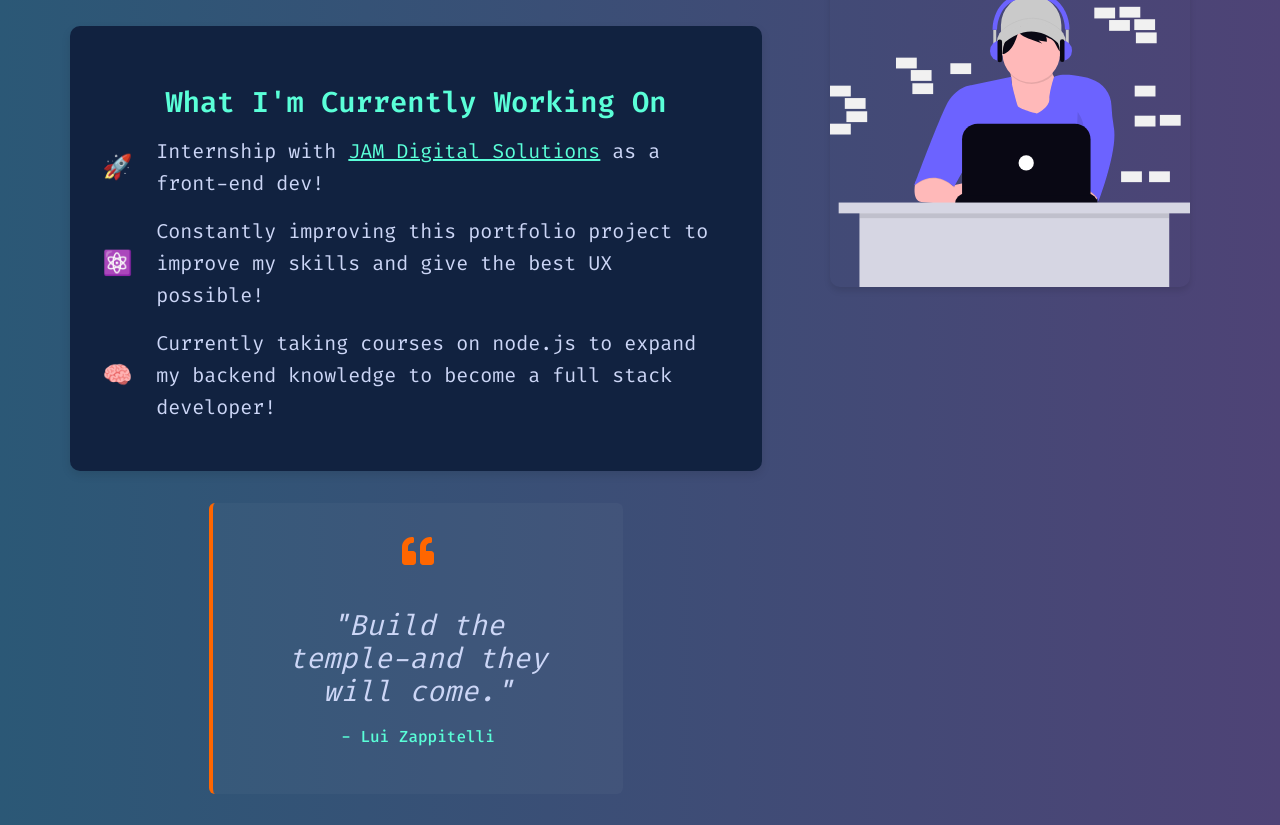
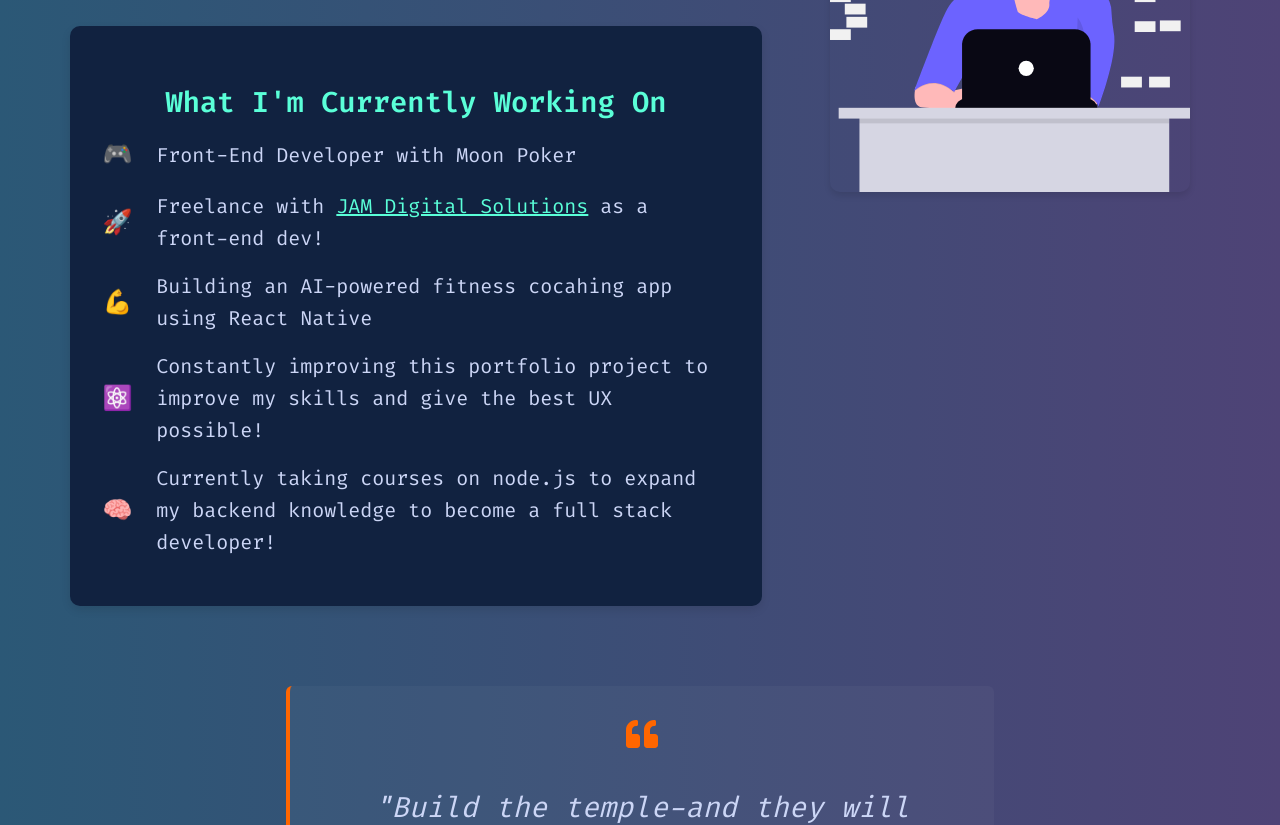
Before and after one commit to lzappo/my-portfolio, a React (Vite) app: page /about in a window 1280 px wide. Shown: the part 720-1545 px from the top of the page. Built offline with nearby package versions, Linux system fonts and the light colour scheme.

Commit message:
quote fixed

```diff
--- a/src/components/CurrentlyWorking.jsx
+++ b/src/components/CurrentlyWorking.jsx
@@ -3,10 +3,14 @@ import "../styles/CurrentlyWorking.css";
 
 const currentFocuses = [
   {
+    icon: "🎮",
+    text: "Front-End Developer with Moon Poker",
+  },
+  {
     icon: "🚀",
     text: (
       <>
-        Internship with{" "}
+        Freelance with{" "}
         <a href="https://www.jamdigitalsolutions.com/" target="_blank" rel="noopener noreferrer">
           JAM Digital Solutions
         </a>{" "}
@@ -15,7 +19,7 @@ const currentFocuses = [
     ),
   },
 
-  // { icon: "💪", text: "Building an AI-powered fitness app using React Native & Expo" },
+  { icon: "💪", text: "Building an AI-powered fitness cocahing app using React Native" },
 
   {
     icon: "⚛️",
--- a/src/pages/AboutPage.jsx
+++ b/src/pages/AboutPage.jsx
@@ -52,8 +52,6 @@ const AboutPage = () => {
           </motion.p>
 
           <CurrentlyWorking />
-
-          <Quote />
         </div>
 
         <motion.div
@@ -66,6 +64,8 @@ const AboutPage = () => {
           <img src={aboutImage} alt="Lui Zappitelli" />
         </motion.div>
       </div>
+
+      <Quote />
 
       <motion.div
         className="about-section-find-me-on"
--- a/src/styles/Quote.css
+++ b/src/styles/Quote.css
@@ -1,5 +1,5 @@
 .quote-section {
-  margin-top: 2rem;
+  margin: 2rem;
   padding: 1.5rem;
   background-color: var(--quote-bg);
   border-left: 4px solid var(--secondary-color);
```
